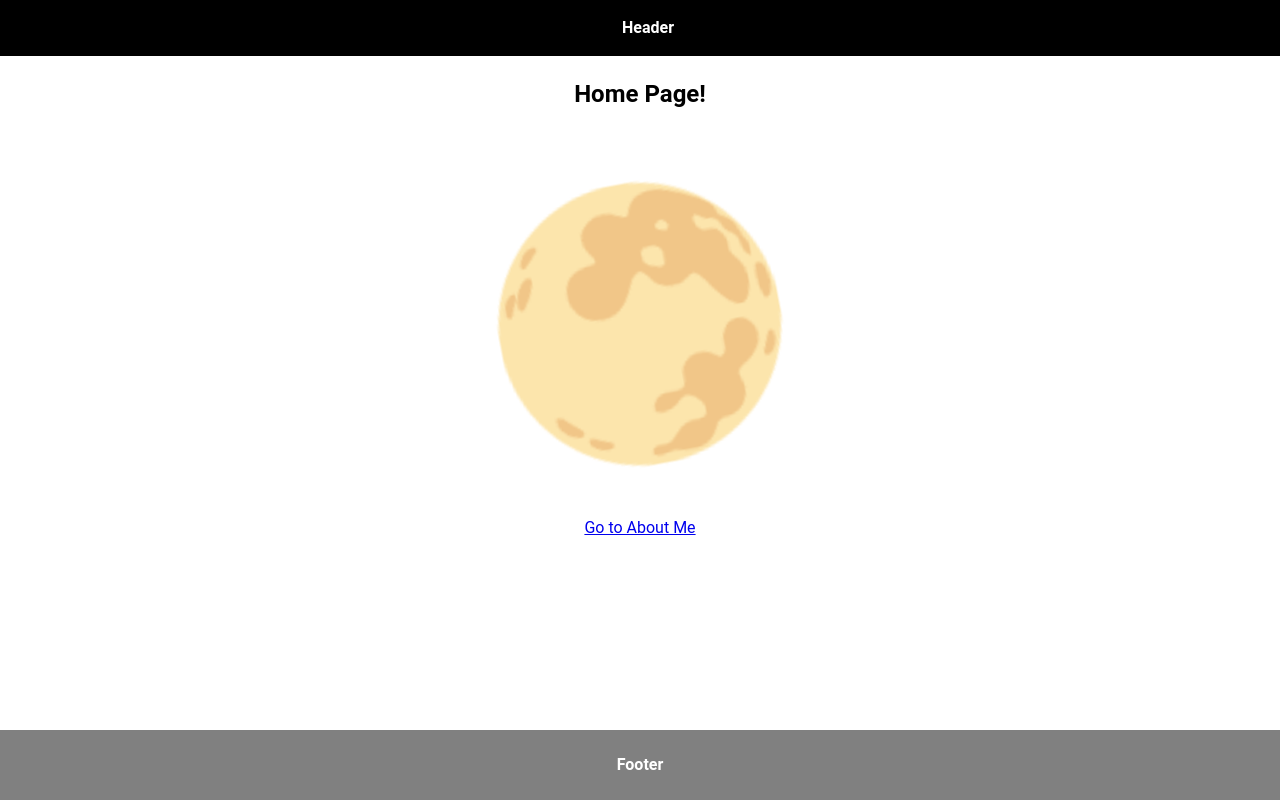
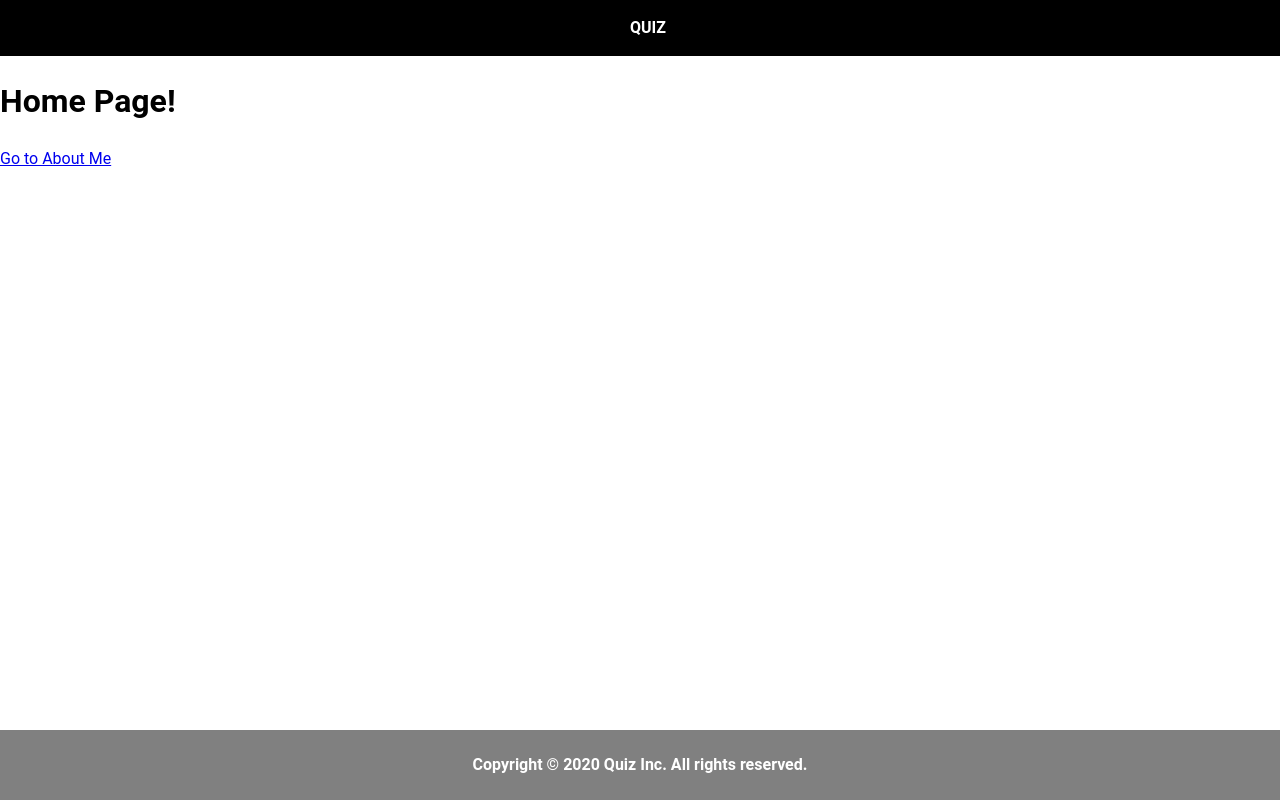
Before and after one commit to balankarthikeyan/BK2020Quiz, a Next.js app: page / in a window 1280 px wide. Built offline with nearby package versions, Linux system fonts and the light colour scheme.

Commit message:
code updated

```diff
--- /dev/null
+++ b/GlobalContext/GlobalFixture.tsx
@@ -0,0 +1,9 @@
+export const GlobalFixture = [
+  {
+    "type": "choose",
+    "level": 1,
+    "question": "fruits",
+    "answers": ["apple", "cabage"],
+    "correct": 1,
+  },
+]
--- /dev/null
+++ b/GlobalContext/context.tsx
@@ -0,0 +1,3 @@
+import React from 'react'
+
+export const QuizContext = React.createContext({} as any)
--- a/components/Footer/Footer.tsx
+++ b/components/Footer/Footer.tsx
@@ -4,7 +4,7 @@ import { FooterWrapper, Heading } from './styles'
 function Footer() {
   return (
     <FooterWrapper>
-      <Heading>Footer</Heading>
+      <Heading>Copyright © 2020 Quiz Inc. All rights reserved.</Heading>
     </FooterWrapper>
   )
 }
--- a/components/Header/Header.tsx
+++ b/components/Header/Header.tsx
@@ -4,7 +4,7 @@ import { HeaderWrapper, Heading, Logo } from './styles'
 function Header() {
   return (
     <HeaderWrapper>
-      <Heading>Header</Heading>
+      <Heading>QUIZ</Heading>
     </HeaderWrapper>
   )
 }
--- a/pages/_app.tsx
+++ b/pages/_app.tsx
@@ -11,7 +11,8 @@ import App, { Container } from 'next/app'
 import { createGlobalStyle } from 'styled-components'
 import Header from '../components/Header'
 import Footer from '../components/Footer'
-
+import {QuizContext} from '../GlobalContext/context'
+import {GlobalFixture} from '../GlobalContext/GlobalFixture'
 const AppGlobalStyles = createGlobalStyle`
   :root {
     --color-orange: white;
@@ -57,12 +58,14 @@ class MyApp extends App {
     const { Component, pageProps } = this.props
 
     return (
+      <QuizContext.Provider value={GlobalFixture}>
       <Container>
         <AppGlobalStyles />
         <Header />
         <Component {...pageProps} />
         <Footer />
       </Container>
+      </QuizContext.Provider>
     )
   }
 }
--- a/pages/index.tsx
+++ b/pages/index.tsx
@@ -1,40 +1,22 @@
 import * as React from 'react'
 import Link from 'next/link'
+import {QuizContext} from '../GlobalContext/context'
 
-import styled, { keyframes } from 'styled-components'
-
-const fadeIn = keyframes`
-  0% {
-    transform: rotate(0deg)
-  }
-  100% {
-    transform: rotate(360deg)
-  }
-`
+import styled from 'styled-components'
 
 const IconLoading = styled.div`
   font-size: 20vw;
-  animation: 30s ${fadeIn} ease infinite;
 `
 function Home() {
-  const imgStyle: object = {
-    paddingTop: 20,
-    width: 200,
-  }
+  const data = React.useContext(QuizContext)
 
-  const sectionStyle: object = {
-    textAlign: 'center',
-  }
-
+  console.log(data, )
   return (
     <main>
-      <section style={sectionStyle}>
         <h1>Home Page!</h1>
-        <IconLoading>🌕</IconLoading>
         <Link href="/about">
           <a>Go to About Me</a>
         </Link>
-      </section>
     </main>
   )
 }
```
